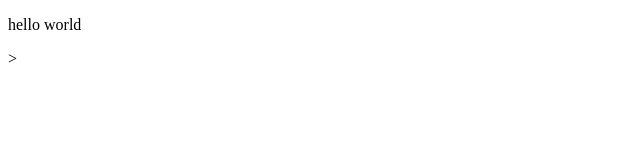
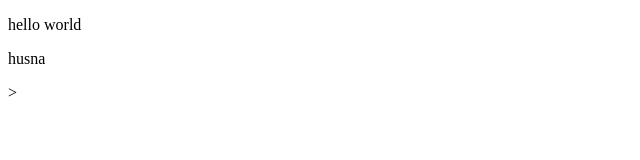
Before and after one commit to Husnabibi/myproject3, a plain HTML site: page index.html in a window 1280 px wide. Shown: the full height of the page, 0-640 px from the left. Drawn offline with Linux system fonts and the light colour scheme.

Commit message:
Update index.html
add name

```diff
--- a/index.html
+++ b/index.html
@@ -7,5 +7,6 @@
   </head>
   <body>
     <p>hello world</p>
+    <p>husna</p>
   </body>
 </html>>
```
